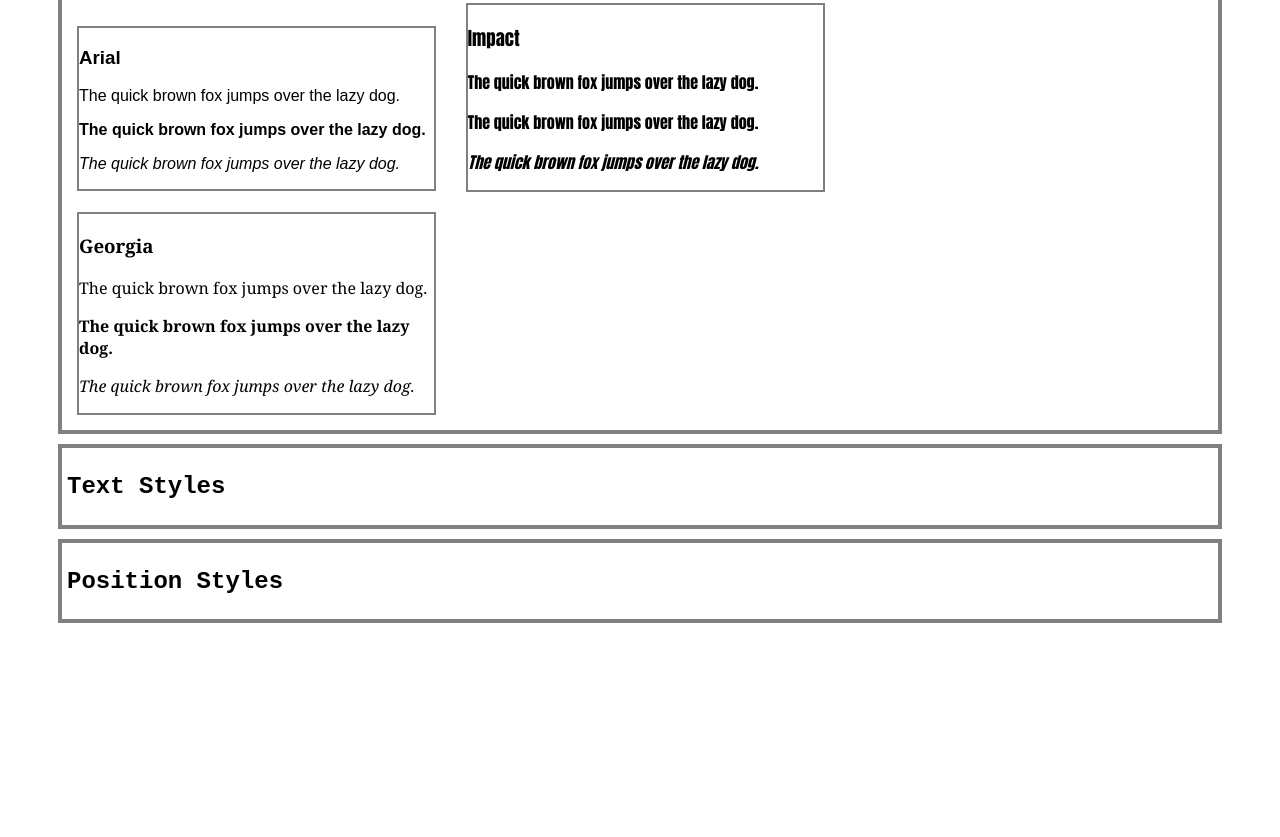
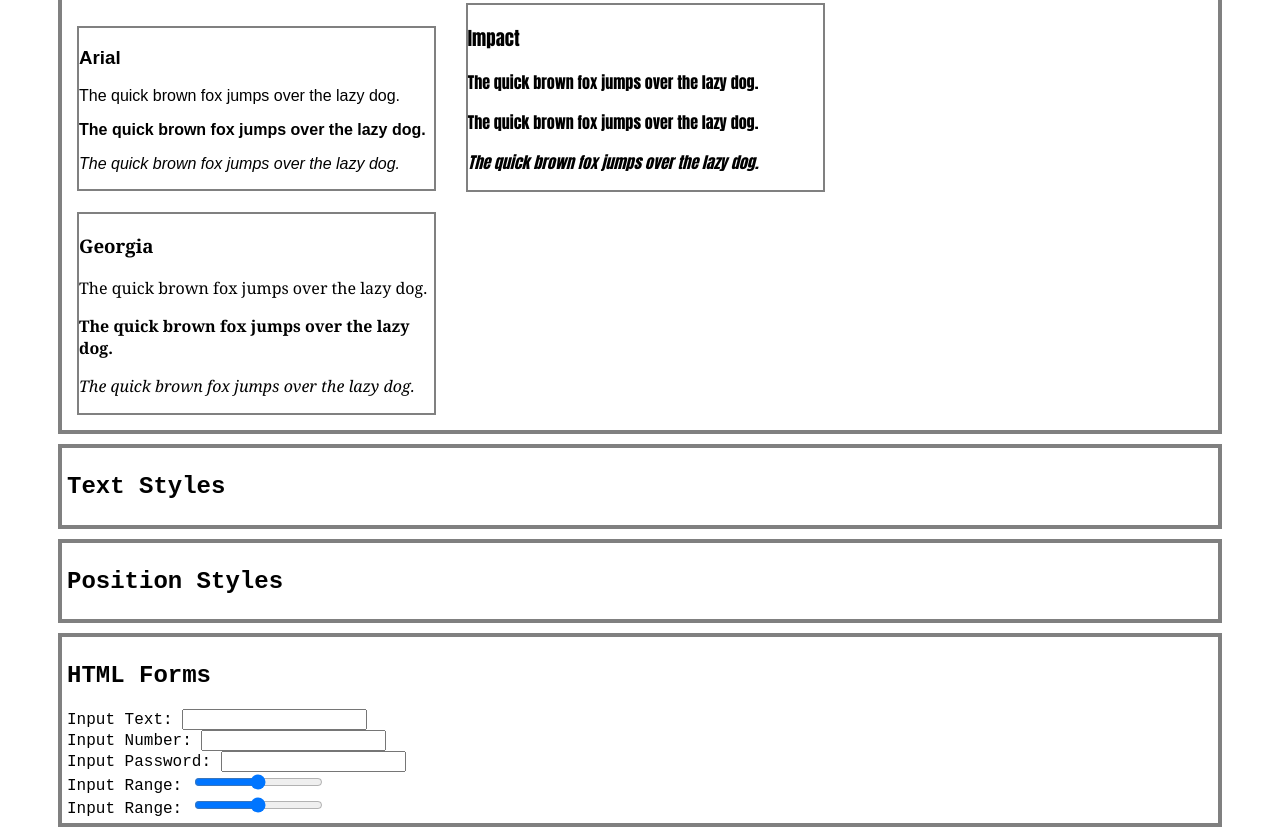
Before and after one commit to AlexFradle/testing_site, a plain HTML site: page index.html in a window 1280 px wide. Shown: the part 778-1615 px from the top of the page. Before the commit the page ends 1411 px from the top, so only its background shows below. Drawn offline with Linux system fonts and the light colour scheme.

Commit message:
add forms area

```diff
--- a/index.html
+++ b/index.html
@@ -80,5 +80,24 @@
         <section class="basic-container">
             <h2>Position Styles</h2>
         </section>
+        <section class="basic-container">
+            <h2>HTML Forms</h2>
+            <form action="" method="">
+                <label for="input-text">Input Text: </label>
+                <input type="text" name="input-text" id="input-text">
+                <br>
+                <label for="input-number">Input Number: </label>
+                <input type="number" name="input-number" id="input-number">
+                <br>
+                <label for="input-password">Input Password: </label>
+                <input type="password" name="input-number" id="input-password">
+                <br>
+                <label for="input-range">Input Range: </label>
+                <input type="range" name="input-range" id="input-range">
+                <br>
+                <label for="input-range">Input Range: </label>
+                <input type="range" name="input-range" id="input-range">
+            </form>
+        </section>
     </body>
 </html>
```
